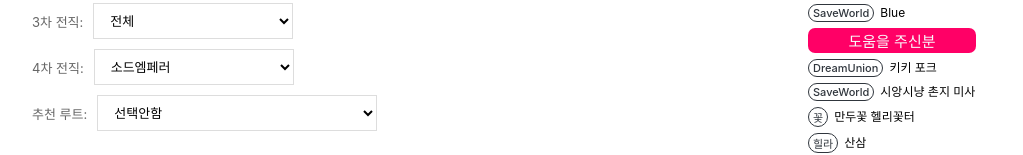
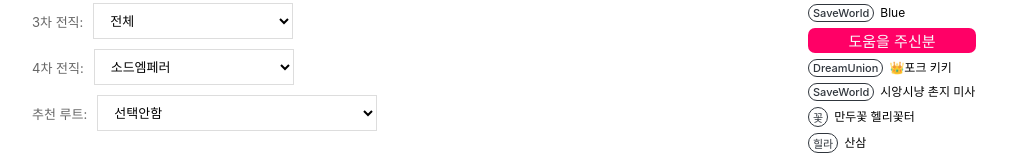
Before and after one commit to worldsource93/evil-hunter-tycoon-skill-tree, a React (Vite) app: page / in a window 1280 px wide. Shown: the part 420-575 px from the top of the page, without its empty margins (128-1151 px from the left). Built offline with nearby package versions, Linux system fonts and the light colour scheme.

Commit message:
chore: Update helper

```diff
--- a/src/App.jsx
+++ b/src/App.jsx
@@ -544,7 +544,7 @@ function App() {
             <p className="name-card-title-helper">도움을 주신분</p>
             <div className="df ac">
               <p className="badge-outline">DreamUnion</p>
-              <p className="author">키키 포크</p>
+              <p className="author">👑포크 키키</p>
             </div>
             <div className="df ac">
               <p className="badge-outline">SaveWorld</p>
```
